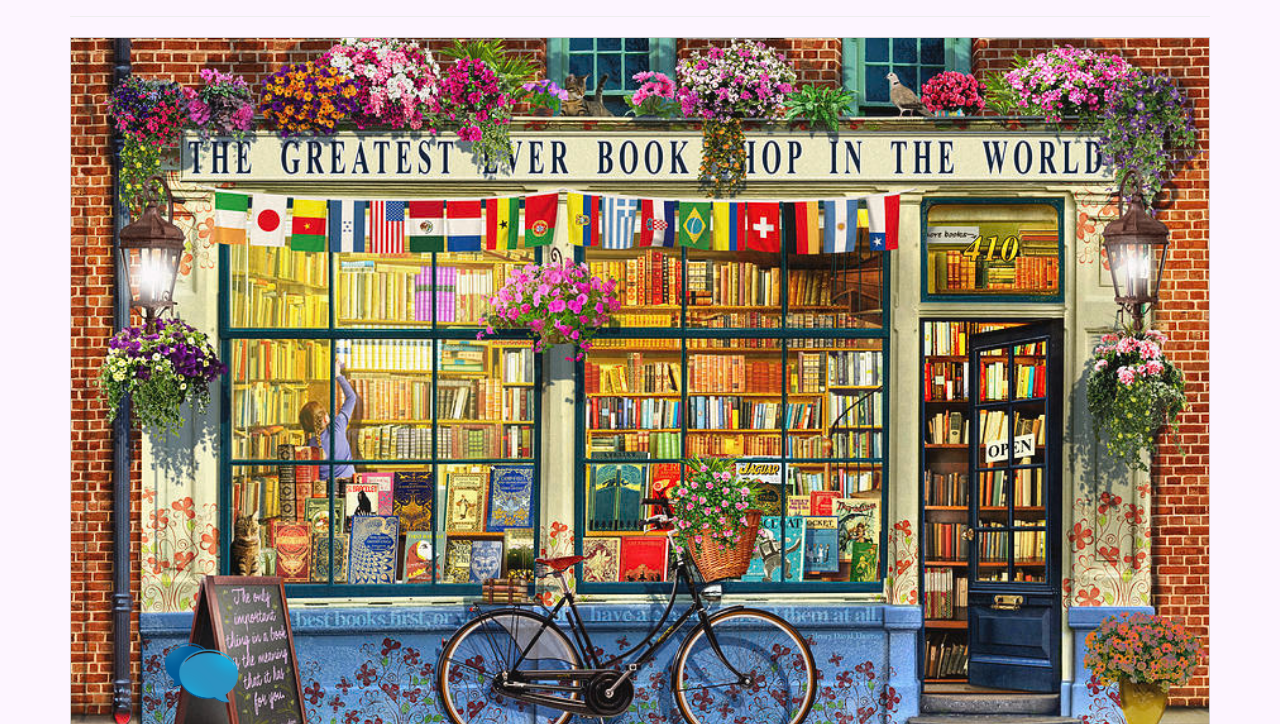
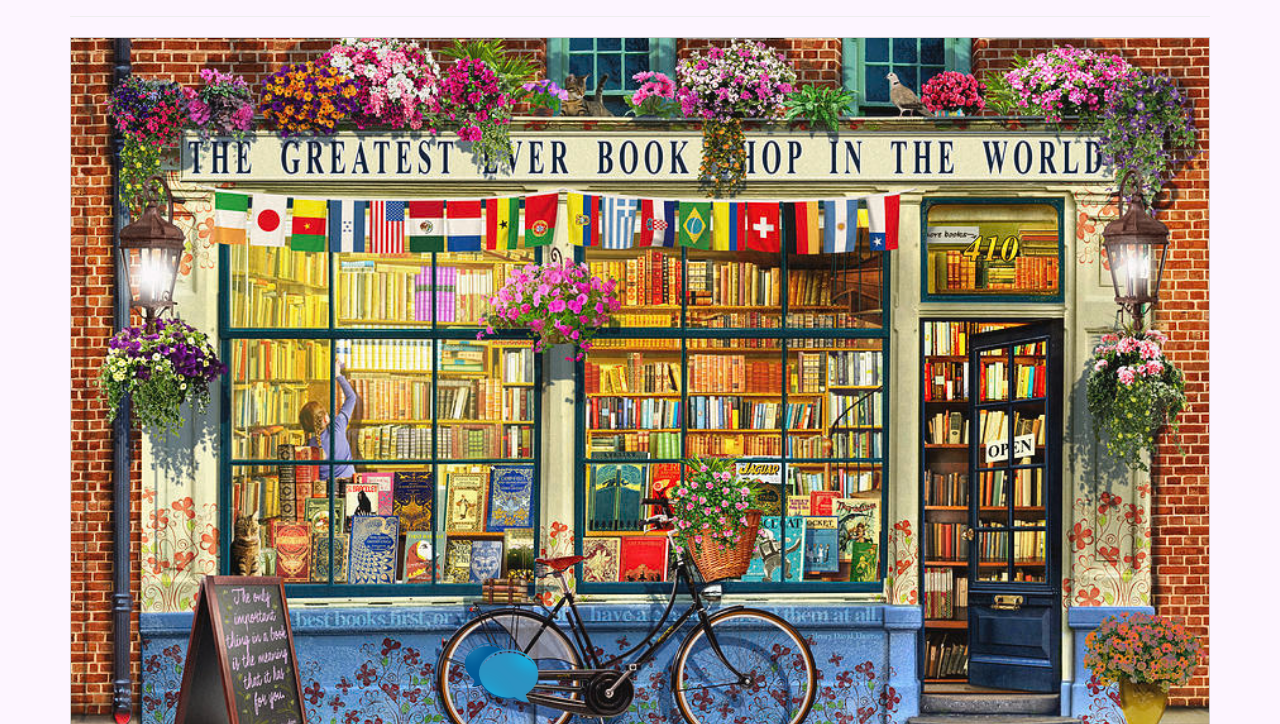
Before and after one commit to farwa-faraz/BOOK-SHOP, a plain HTML site: page index.html in a window 1280 px wide. Shown: the part 76-800 px from the top of the page. Drawn offline with nearby package versions, Linux system fonts and the light colour scheme.

Commit message:
Add files via upload

```diff
--- a/style.css
+++ b/style.css
@@ -75,7 +75,7 @@ color: #ff7700;
 {
   position: fixed;
   bottom: 0;
-  width: 200px;
+  width: 500px;
   height: 40px;
   background-color: #c7c7c700;
   text-align: right;
```
